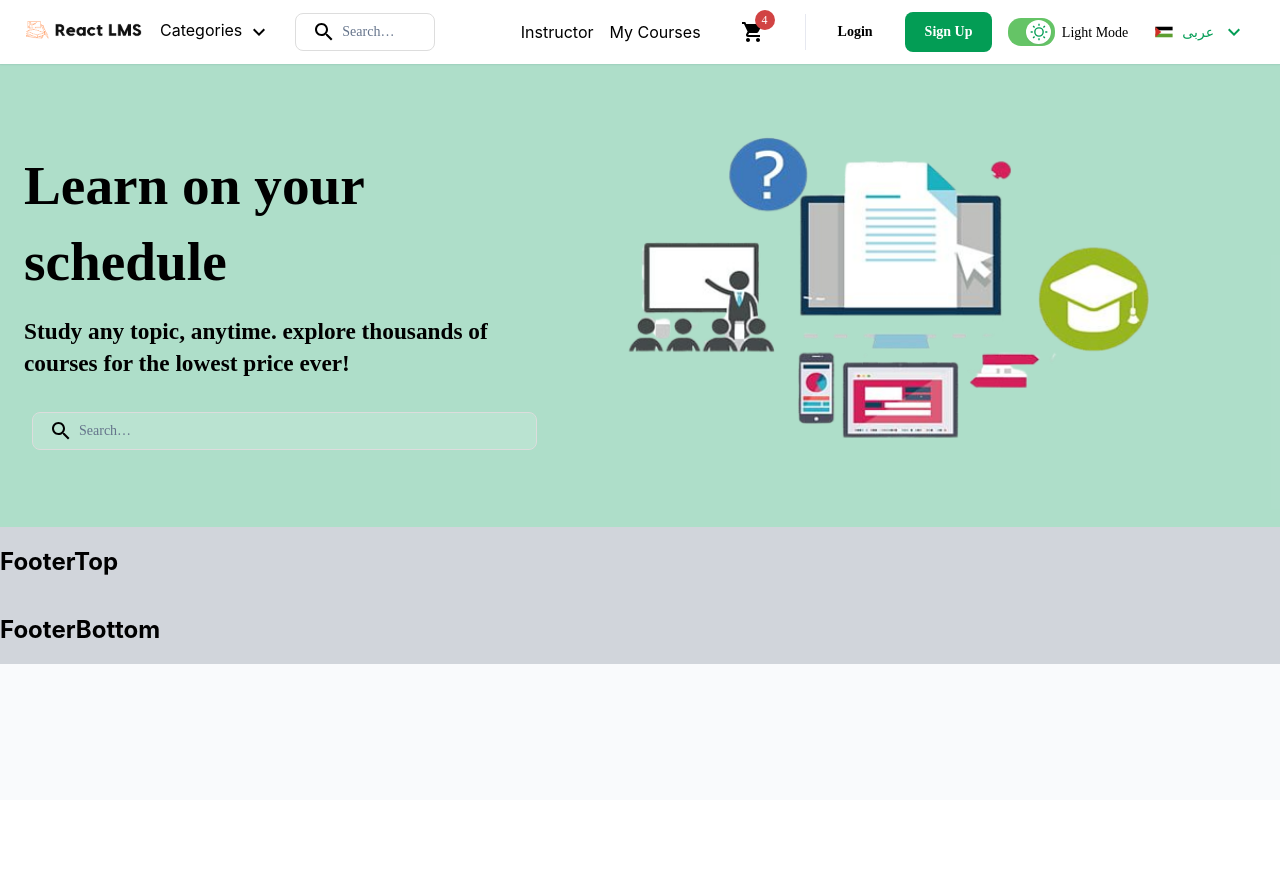
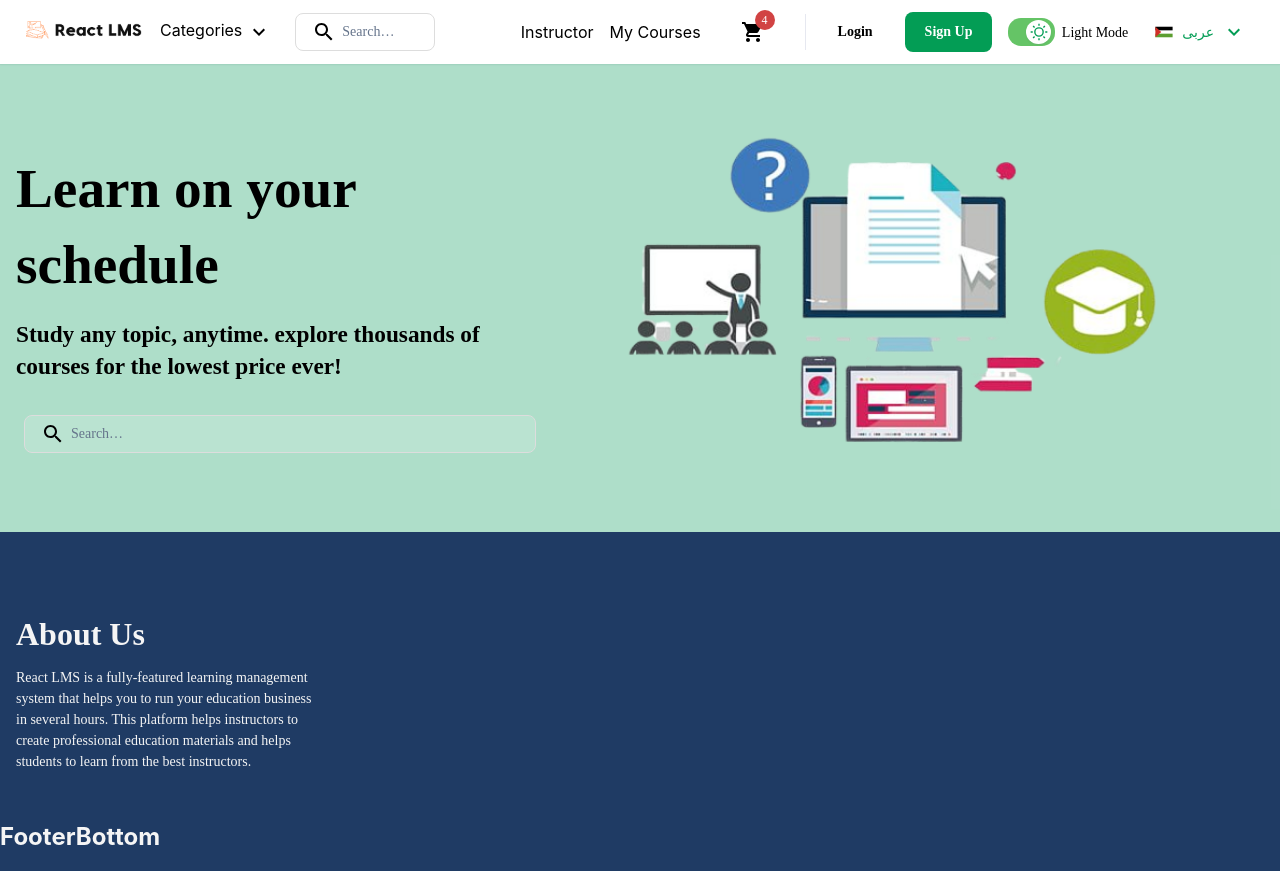
Before and after one commit to mdhasanpatwary/learning_management_system-reacts, a Next.js app: page / in a window 1280 px wide. Before the commit the page ends 800 px from the top, so only its background shows below. Built offline with nearby package versions, Linux system fonts and the light colour scheme.

Commit message:
add: Footer About Us Widget

```diff
--- a/pages/_app.js
+++ b/pages/_app.js
@@ -10,10 +10,6 @@ import {
 } from "../src/contexts/settings-context";
 
 function MyApp({ Component, pageProps }) {
-  // const getLayout = Component.getLayout ?? ((page) => page);
-
-  // const theme = createTheme();
-
   const renderWithLayout =
     Component.getLayout ||
     function (page) {
--- a/src/components/banner/index.js
+++ b/src/components/banner/index.js
@@ -1,14 +1,14 @@
 import Search from "../header/Search";
 import { Grid, Typography } from "@mui/material";
-import { Container } from "@mui/system";
 import { BannerWrap } from "./Banner.style";
 import CustomImage from "../utils/CustomImage";
+import { CustomContainer } from "../../styled-components/CustomStyled.style";
 const BannerImg = "/image/media/banner.png";
 
 const Banner = () => {
   return (
     <BannerWrap>
-      <Container maxWidth={false} sx={{ maxWidth: "1448px" }}>
+      <CustomContainer>
         <Grid container alignItems="center" justifyContent="center">
           <Grid item xs={12} lg={5}>
             <Typography variant="h1" sx={{ mb: 2 }}>
@@ -28,7 +28,7 @@ const Banner = () => {
             />
           </Grid>
         </Grid>
-      </Container>
+      </CustomContainer>
     </BannerWrap>
   );
 };
--- a/src/components/footer/Footer.style.js
+++ b/src/components/footer/Footer.style.js
@@ -1,4 +1,6 @@
-import { Stack, Paper, styled } from "@mui/material";
+import { Stack, styled } from "@mui/material";
+
 export const FooterWrapStyle = styled(Stack)(({ theme }) => ({
-  backgroundColor: theme.palette.neutral[300],
+  backgroundColor: theme.palette.footer.backgroundColor,
+  color: theme.palette.footer.color,
 }));
--- a/src/components/footer/FooterTop.js
+++ /dev/null
@@ -1,7 +0,0 @@
-import React from "react";
-
-function FooterTop() {
-  return <h2>FooterTop</h2>;
-}
-
-export default FooterTop;
--- a/src/components/footer/FooterWrap.js
+++ b/src/components/footer/FooterWrap.js
@@ -1,7 +1,7 @@
 import React from "react";
 import { FooterWrapStyle } from "./Footer.style";
-import FooterBottom from "./FooterBottom";
-import FooterTop from "./FooterTop";
+import FooterBottom from "./Footer-bottom";
+import FooterTop from "./Footer-top";
 
 function FooterWrap() {
   return (
--- a/src/components/footer/FooterBottom.js
+++ b/src/components/footer/footer-bottom/index.js
@@ -1,7 +1,7 @@
 import React from "react";
 
-function FooterBottom() {
+function index() {
   return <h2>FooterBottom</h2>;
 }
 
-export default FooterBottom;
+export default index;
--- /dev/null
+++ b/src/components/footer/footer-top/AboutUs.js
@@ -0,0 +1,20 @@
+import { Typography } from "@mui/material";
+import React from "react";
+
+function AboutUs() {
+  return (
+    <>
+      <Typography variant="h4" gutterBottom>
+        About Us
+      </Typography>
+      <Typography variant="body1">
+        React LMS is a fully-featured learning management system that helps you
+        to run your education business in several hours. This platform helps
+        instructors to create professional education materials and helps
+        students to learn from the best instructors.
+      </Typography>
+    </>
+  );
+}
+
+export default AboutUs;
--- /dev/null
+++ b/src/components/footer/footer-top/index.js
@@ -0,0 +1,20 @@
+import AboutUs from "./AboutUs";
+import { CustomContainer } from "../../../styled-components/CustomStyled.style";
+import { Grid } from "@mui/material";
+import { Stack } from "@mui/system";
+
+function index() {
+  return (
+    <Stack sx={{ paddingTop: "80px", paddingBottom: "30px" }}>
+      <CustomContainer>
+        <Grid container spacing={2}>
+          <Grid item xs={3}>
+            <AboutUs />
+          </Grid>
+        </Grid>
+      </CustomContainer>
+    </Stack>
+  );
+}
+
+export default index;
--- a/src/styled-components/CustomStyled.style.js
+++ b/src/styled-components/CustomStyled.style.js
@@ -29,14 +29,21 @@ export const LayoutWrap = styled(Stack)(({ theme }) => ({
   minHeight: "100vh",
 }));
 
-export const FormControl = styled(Stack)(({ theme }) => ({
-  marginBottom: "2rem",
-  "& label": {
-    marginBottom: ".5rem",
-  },
-  "& input": {
-    inineSize: "100%",
-    padding: ".325rem 1rem",
-    borderRadius: ".25rem",
-  },
+// export const FormControl = styled(Stack)(({ theme }) => ({
+//   marginBottom: "2rem",
+//   "& label": {
+//     marginBottom: ".5rem",
+//   },
+//   "& input": {
+//     inineSize: "100%",
+//     padding: ".325rem 1rem",
+//     borderRadius: ".25rem",
+//   },
+// }));
+
+export const CustomContainer = styled(Stack)(({ theme, maxWidth }) => ({
+  maxInlineSize: maxWidth ? maxWidth : "1448px",
+  inlineSize: "100%",
+  paddingInline: "1rem",
+  marginInline: "auto",
 }));
--- a/src/theme/dark-theme-options.js
+++ b/src/theme/dark-theme-options.js
@@ -69,10 +69,8 @@ const text = {
   disabled: "rgba(255, 255, 255, 0.48)",
 };
 const footer = {
-  inputButton: "#BBFFDF",
-  inputButtonHover: "#67907e",
-  bottom: "rgba(0, 98, 52, 0.3)",
-  appDownloadButtonBg: "#1A1A1A",
+  backgroundColor: "#1f3b64",
+  color: "#f5f5f5",
 };
 const customColor = {
   textGray: "#9c9c9c",
--- a/src/theme/light-theme-options.js
+++ b/src/theme/light-theme-options.js
@@ -70,11 +70,8 @@ const text = {
 };
 
 const footer = {
-  inputButton: "#BBFFDF",
-  inputButtonHover: "#6dcfa6",
-  bottom: "rgba(0, 98, 52, 0.3)",
-  appDownloadButtonBg: "#1A1A1A",
-  appDownloadButtonBgHover: "#4f4f4f",
+  backgroundColor: "#1f3b64",
+  color: "#f5f5f5",
 };
 const customColor = {
   textGray: "#9c9c9c",
```
Also changed, not shown: 1 other file (tests, documents, lock files or other folders).
